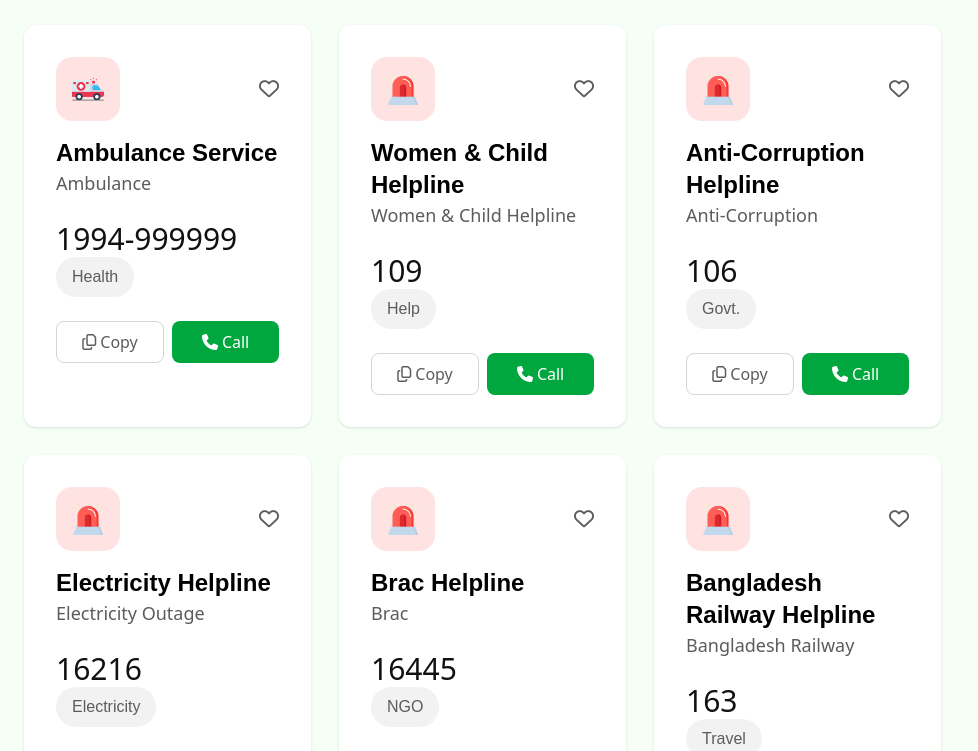
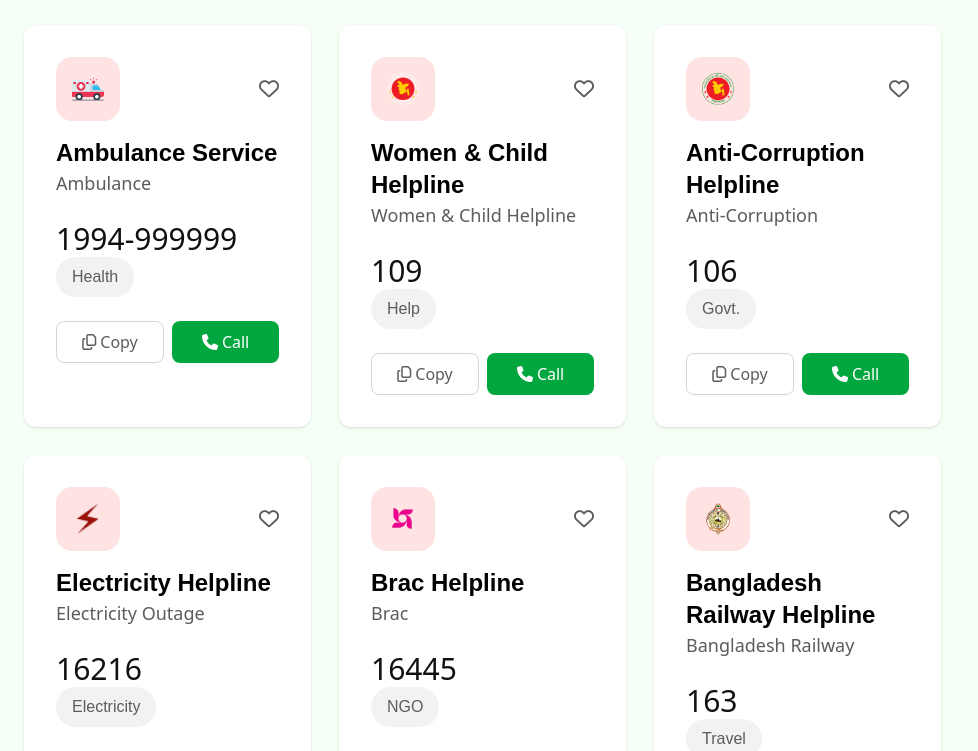
Before and after one commit to Shariar-Ahamed/Government-Emergency-Services-Directory, a website built with Vite: page index.html in a window 1280 px wide. Shown: the part 829-1580 px from the top of the page, without its empty margins (0-978 px from the left). Built offline with nearby package versions, Linux system fonts and the light colour scheme.

Commit message:
Service img update

```diff
--- a/index.html
+++ b/index.html
@@ -133,7 +133,7 @@
                         <!-- Emergency List Section-->
                         <div class="emergency-list shadow-sm bg-white rounded-xl p-8">
                             <div class="flex justify-between items-center mb-4">
-                                <img class="w-8 h-8 bg-[#ffe3e2] rounded-2xl p-4 box-content" src="./images/emergency.png" alt="Emergency">
+                                <img class="w-8 h-8 bg-[#ffe3e2] rounded-2xl p-4 box-content" src="./images/logo-dark.png" alt="Emergency">
                                 <span class="heart-btn cursor-pointer text-[#5c5c5c] text-xl"><i class="fa-regular fa-heart"></i></span>
                             </div>
                             <h3 class="helpline-service hind-madurai-bold text-2xl">Women & Child Helpline</h3>
@@ -149,7 +149,7 @@
                         <!-- Emergency List Section-->
                         <div class="emergency-list shadow-sm bg-white rounded-xl p-8">
                             <div class="flex justify-between items-center mb-4">
-                                <img class="w-8 h-8 bg-[#ffe3e2] rounded-2xl p-4 box-content" src="./images/emergency.png" alt="Emergency">
+                                <img class="w-8 h-8 bg-[#ffe3e2] rounded-2xl p-4 box-content" src="./images/logo.png" alt="Emergency">
                                 <span class="heart-btn cursor-pointer text-[#5c5c5c] text-xl"><i class="fa-regular fa-heart"></i></span>
                             </div>
                             <h3 class="helpline-service hind-madurai-bold text-2xl">Anti-Corruption Helpline</h3>
@@ -165,7 +165,7 @@
                         <!-- Emergency List Section-->
                         <div class="emergency-list shadow-sm bg-white rounded-xl p-8">
                             <div class="flex justify-between items-center mb-4">
-                                <img class="w-8 h-8 bg-[#ffe3e2] rounded-2xl p-4 box-content" src="./images/emergency.png" alt="Emergency">
+                                <img class="w-8 h-8 bg-[#ffe3e2] rounded-2xl p-4 box-content" src="./images/Electricity_Helpline.png" alt="Emergency">
                                 <span class="heart-btn cursor-pointer text-[#5c5c5c] text-xl"><i class="fa-regular fa-heart"></i></span>
                             </div>
                             <h3 class="helpline-service hind-madurai-bold text-2xl">Electricity Helpline</h3>
@@ -181,7 +181,7 @@
                         <!-- Emergency List Section-->
                         <div class="emergency-list shadow-sm bg-white rounded-xl p-8">
                             <div class="flex justify-between items-center mb-4">
-                                <img class="w-8 h-8 bg-[#ffe3e2] rounded-2xl p-4 box-content" src="./images/emergency.png" alt="Emergency">
+                                <img class="w-8 h-8 bg-[#ffe3e2] rounded-2xl p-4 box-content" src="./images/brac.png" alt="Emergency">
                                 <span class="heart-btn cursor-pointer text-[#5c5c5c] text-xl"><i class="fa-regular fa-heart"></i></span>
                             </div>
                             <h3 class="helpline-service hind-madurai-bold text-2xl">Brac Helpline</h3>
@@ -197,7 +197,7 @@
                         <!-- Emergency List Section-->
                         <div class="emergency-list shadow-sm bg-white rounded-xl p-8">
                             <div class="flex justify-between items-center mb-4">
-                                <img class="w-8 h-8 bg-[#ffe3e2] rounded-2xl p-4 box-content" src="./images/emergency.png" alt="Emergency">
+                                <img class="w-8 h-8 bg-[#ffe3e2] rounded-2xl p-4 box-content" src="./images/Bangladesh-Railway.png" alt="Emergency">
                                 <span class="heart-btn cursor-pointer text-[#5c5c5c] text-xl"><i class="fa-regular fa-heart"></i></span>
                             </div>
                             <h3 class="helpline-service hind-madurai-bold text-2xl">Bangladesh Railway Helpline </h3>
```
Also changed, not shown: images/Electricity_Helpline.png (added).
